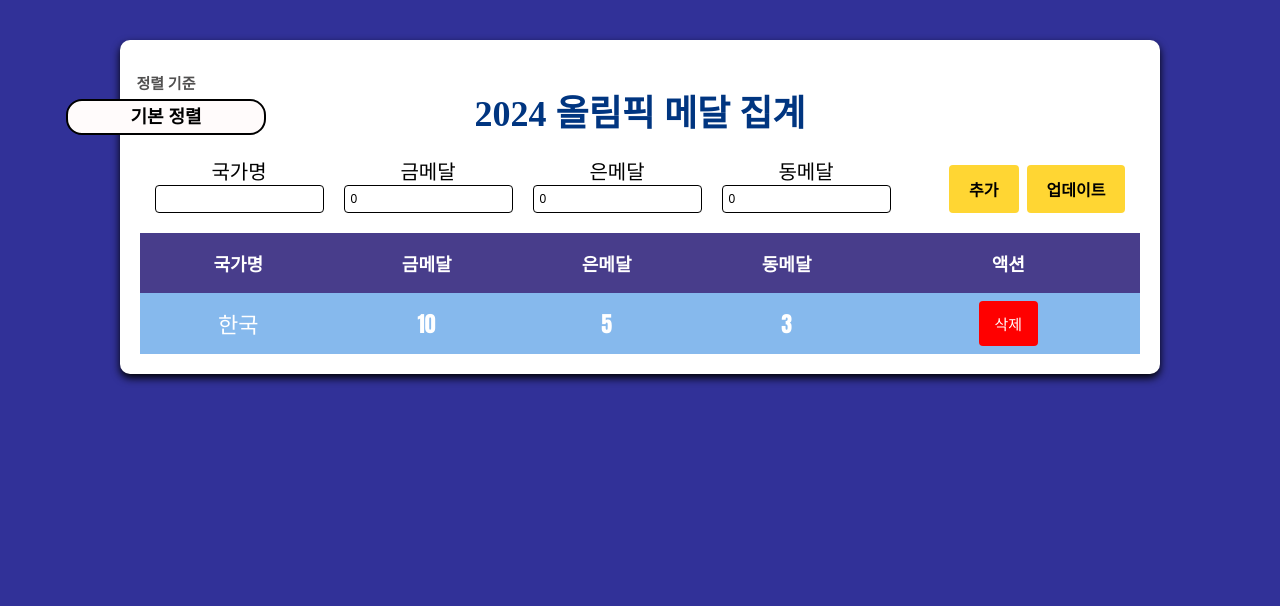
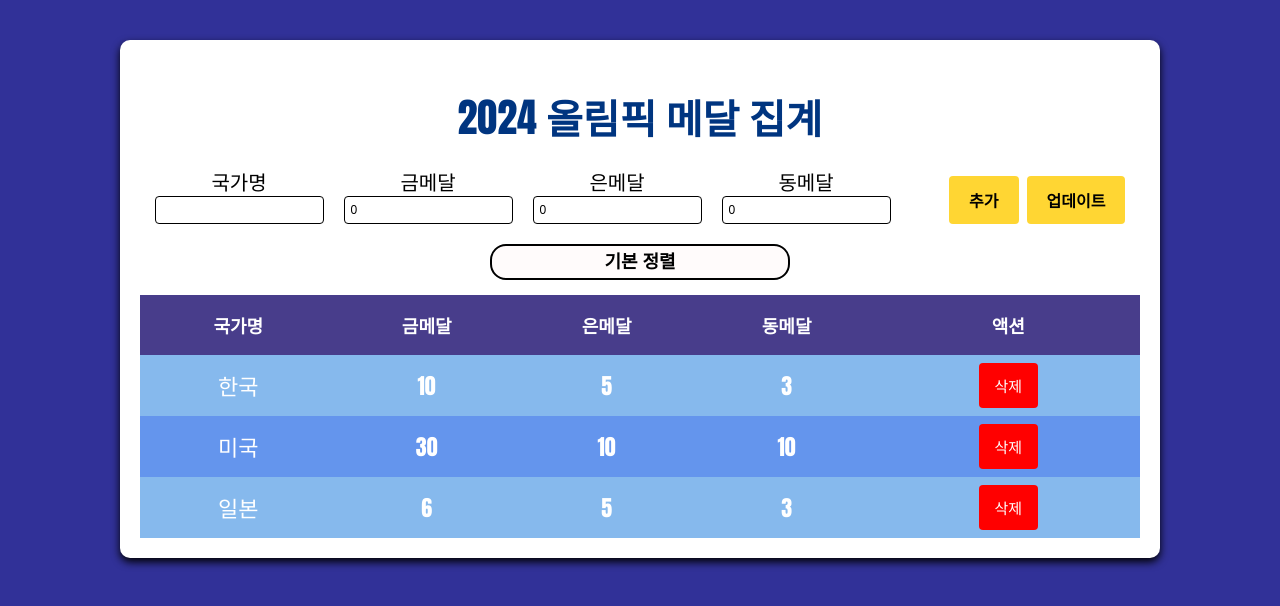
Before and after one commit to PomegranateBlue/Olympic, a React (Vite) app: page / in a window 1280 px wide. Shown: the top 606 px of the page. Built offline with nearby package versions, Linux system fonts and the light colour scheme.

Commit message:
정렬 기능 추가

```diff
--- a/src/App.css
+++ b/src/App.css
@@ -12,5 +12,7 @@ h1 {
   text-align: center;
   color: #003580;
   margin-bottom: 20px;
-  font-size: 36px;
+  font-size: 40px;
+
+  font-family: Impact, Haettenschweiler, "Arial Narrow Bold", sans-serif;
 }
--- a/src/App.jsx
+++ b/src/App.jsx
@@ -12,8 +12,21 @@ const App = () => {
       silver: 5,
       copper: 3,
     },
+    {
+      id: 2,
+      country: "미국",
+      gold: 30,
+      silver: 10,
+      copper: 10,
+    },
+    {
+      id: 3,
+      country: "일본",
+      gold: 6,
+      silver: 5,
+      copper: 3,
+    },
   ]);
-  console.log(rows);
 
   const deleteMedalInfo = (id) => {
     setRows(rows.filter((element) => element.id !== id));
@@ -22,8 +35,8 @@ const App = () => {
   return (
     <div className="contentContainer">
       <h1>2024 올림픽 메달 집계</h1>
-      <MedalSort />
       <MedalForm rows={rows} setRows={setRows} />
+      <MedalSort rows={rows} setRows={setRows} />
       <MedalList rows={rows} deleteMedalInfo={deleteMedalInfo} />
     </div>
   );
--- a/src/components/MedalSort.jsx
+++ b/src/components/MedalSort.jsx
@@ -5,13 +5,36 @@ const MedalSort = ({ rows, setRows }) => {
   //기본 정렬은 id순
   //금메달 갯수와
   //총 메달 수의 합으로 정렬
+  const sortByValue = (e) => {
+    const selectOption = e.target.value;
+    switch (selectOption) {
+      case "id":
+        console.log("기본 정렬");
+        // sorted.sort((a, b) => a.id - b.id);
+        setRows([...rows].sort((a, b) => a.id - b.id));
+        break;
+      case "totalMedal":
+        console.log("총 메달 수");
+        setRows(
+          [...rows].sort(
+            (a, b) =>
+              b.gold + b.silver + b.copper - (a.gold + a.silver + a.copper)
+          )
+        );
+        break;
+      case "goldMedal":
+        console.log("금메달 순");
+        setRows([...rows].sort((a, b) => b.gold - a.gold));
+        break;
+    }
+  };
+
   return (
     <div className="sortContainer">
-      <label>정렬 기준</label>
-      <select className="options">
-        <option value="Default">기본 정렬</option>
-        <option value="Total Medal">총 메달 수</option>
-        <option value="Gold Medal">금메달 수</option>
+      <select className="options" onChange={sortByValue}>
+        <option value="id">기본 정렬</option>
+        <option value="totalMedal">총 메달 수</option>
+        <option value="goldMedal">금메달 수</option>
       </select>
     </div>
   );
--- a/src/styles/MedalSort.css
+++ b/src/styles/MedalSort.css
@@ -1,11 +1,9 @@
 .sortContainer {
-  position: absolute;
-  top: 72px;
-  left: 66px;
   display: flex;
   flex-direction: column;
   align-items: center;
-  gap: 6px;
+  gap: 10px;
+  margin: 15px;
   font-weight: bold;
 }
 
@@ -15,7 +13,7 @@
 }
 
 .sortContainer > select {
-  width: 200px;
+  width: 300px;
   background-color: rgb(255, 251, 251);
   padding: 6px;
   border: 2px solid black;
@@ -24,4 +22,5 @@
   font-size: 18px;
   appearance: none;
   text-align: center;
+  cursor: pointer;
 }
```
